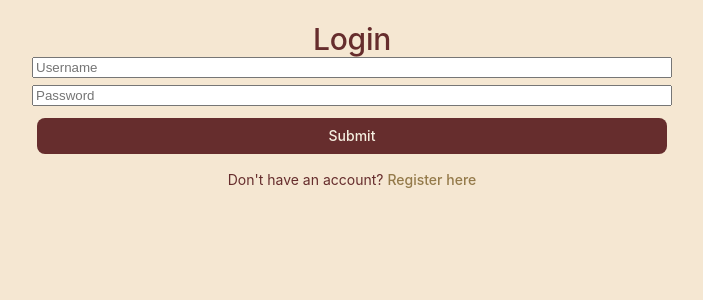
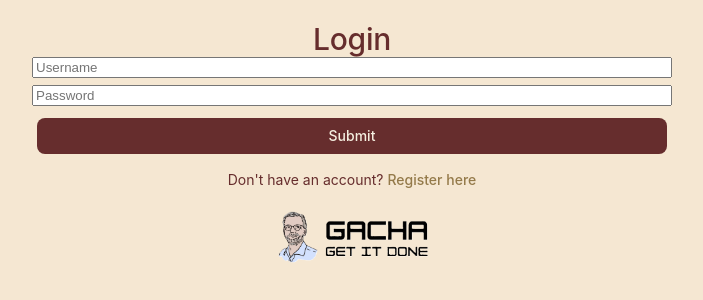
Before and after one commit to ktm19/gacha-task-manager, a React (Vite) app in the folder get-it-done-gacha/: page / in a window 1280 px wide. Shown: the top 300 px of the page, without its empty margins (288-991 px from the left). Built offline with nearby package versions, Linux system fonts and the light colour scheme; some icons are missing; a web font is replaced by a local one.

Commit message:
Styling fixes

```diff
--- a/get-it-done-gacha/src/pages/login.jsx
+++ b/get-it-done-gacha/src/pages/login.jsx
@@ -91,6 +91,12 @@ function Login() {
           </Link>
         </p>
       </div>
+      <div className="flex-shrink-0">
+        <img src="eggert2.png" alt="Logo" width="160" height="auto" border-radius="15px" className="h-10 w-auto" />
+      </div>
+      <div className="flex-shrink-0">
+        <img src="blank.png" alt="Logo" width="20" height="auto" border-radius="15px" className="h-10 w-auto" />
+      </div>
     </div>
   );
 }
--- a/get-it-done-gacha/src/pages/profile.jsx
+++ b/get-it-done-gacha/src/pages/profile.jsx
@@ -268,7 +268,7 @@ function Profile() {
       <div className="username">
         <h2>
           <Link to={`/dashboard`} className="username-link">
-            {displayUser || "Guest"}
+            {(displayUser || "Guest") + "'s Profile"}
           </Link>
         </h2>
       </div>
--- a/get-it-done-gacha/src/pages/register.jsx
+++ b/get-it-done-gacha/src/pages/register.jsx
@@ -85,7 +85,13 @@ function Register() {
             Login here
           </Link>
         </p>
-        </div>
+      </div>
+      <div className="flex-shrink-0">
+        <img src="eggert2.png" alt="Logo" width="160" height="auto" border-radius="15px" className="h-10 w-auto" />
+      </div>
+      <div className="flex-shrink-0">
+        <img src="blank.png" alt="Logo" width="20" height="auto" border-radius="15px" className="h-10 w-auto" />
+      </div>
     </div>
   );
 }
```
